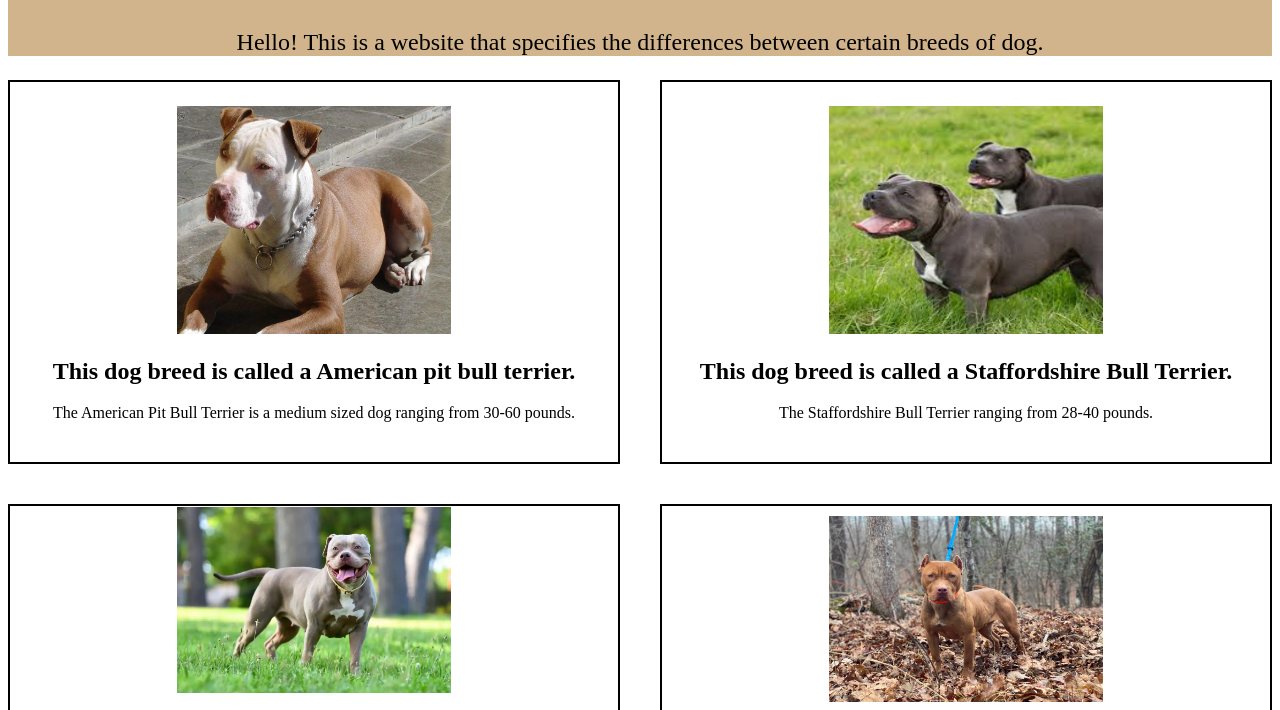
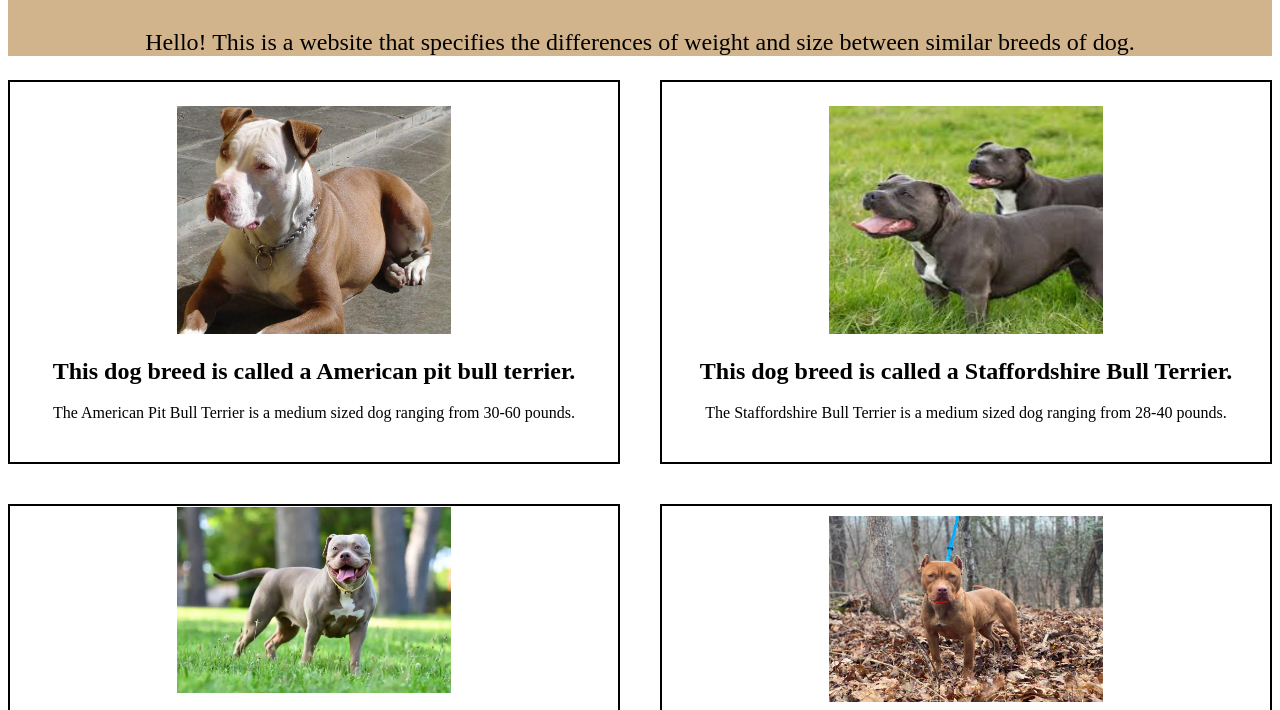
Before and after one commit to Mitchell-610/Dogs, a plain HTML site: page index.html in a window 1280 px wide. Shown: the part 90-800 px from the top of the page. Drawn offline with Linux system fonts and the light colour scheme.

Commit message:
Updated information within header and some of the weight descriptions.

```diff
--- a/index.html
+++ b/index.html
@@ -14,7 +14,7 @@
     <header>
         <div>
             <h1>Dogs</h1>
-            <p>Hello! This is a website that specifies the differences between certain breeds of dog.</p>
+            <p>Hello! This is a website that specifies the differences of weight and size between similar breeds of dog.</p>
         </div>
     </header>
 
@@ -29,7 +29,7 @@
         <div>
             <img src="./assets/pics/staffordshire bull terrier.jpg" alt="Photo of a Staffordshire Bull Terrier.">
             <h2>This dog breed is called a Staffordshire Bull Terrier.</h2>
-            <p>The Staffordshire Bull Terrier ranging from 28-40 pounds. </p>
+            <p>The Staffordshire Bull Terrier is a medium sized dog ranging from 28-40 pounds. </p>
         </div>
         <div>
             <img src="./assets/pics/American bully.webp" alt="Photo of a American bully.">
```
